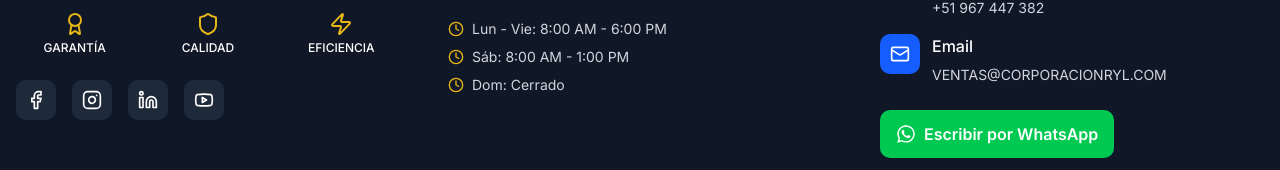
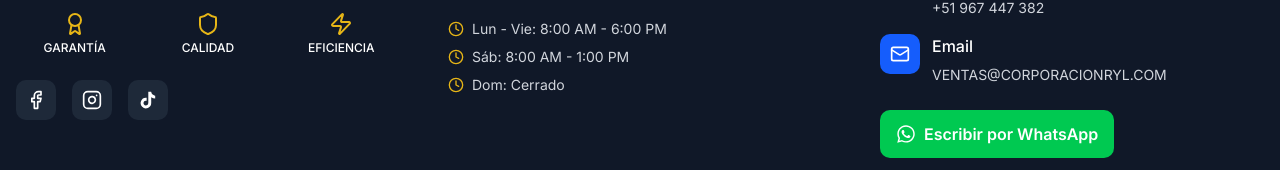
Before and after one commit to branding-emocion/Evil-Corp, a Next.js app: page /Contacto in a window 1280 px wide. Shown: the part 1905-2075 px from the top of the page. Built offline with nearby package versions, Linux system fonts and the light colour scheme.

Commit message:
Update social media links in Footer componentupdate
Removed LinkedIn and YouTube links from the footer and added TikTok link with an SVG icon.

```diff
--- a/app/Footer.js
+++ b/app/Footer.js
@@ -8,8 +8,6 @@ import {
   Clock,
   Facebook,
   Instagram,
-  Linkedin,
-  Youtube,
   ArrowRight,
   Award,
   Shield,
@@ -91,32 +89,32 @@ const Footer = () => {
             {/* Redes sociales */}
             <div className="flex space-x-4">
               <a
-                href="#"
+                href="https://www.facebook.com/corporacionrlservice"
                 className="w-10 h-10 bg-gray-800 hover:bg-[#e7b617] rounded-lg flex items-center justify-center transition-colors duration-300"
                 aria-label="Facebook"
               >
                 <Facebook className="w-5 h-5" />
               </a>
               <a
-                href="#"
+                href="https://www.instagram.com/corporacionrlservice/"
                 className="w-10 h-10 bg-gray-800 hover:bg-[#e7b617] rounded-lg flex items-center justify-center transition-colors duration-300"
                 aria-label="Instagram"
               >
                 <Instagram className="w-5 h-5" />
               </a>
               <a
-                href="#"
+                href="https://www.tiktok.com/@corporacionrlservice"
                 className="w-10 h-10 bg-gray-800 hover:bg-[#e7b617] rounded-lg flex items-center justify-center transition-colors duration-300"
-                aria-label="LinkedIn"
+                aria-label="TikTok"
               >
-                <Linkedin className="w-5 h-5" />
-              </a>
-              <a
-                href="#"
-                className="w-10 h-10 bg-gray-800 hover:bg-[#e7b617] rounded-lg flex items-center justify-center transition-colors duration-300"
-                aria-label="YouTube"
-              >
-                <Youtube className="w-5 h-5" />
+                <svg
+                  className="w-5 h-5"
+                  fill="currentColor"
+                  viewBox="0 0 24 24"
+                  xmlns="http://www.w3.org/2000/svg"
+                >
+                  <path d="M19.59 6.69a4.83 4.83 0 0 1-3.77-4.25V2h-3.45v13.67a2.89 2.89 0 0 1-5.2 1.74 2.89 2.89 0 0 1 2.31-4.64 2.93 2.93 0 0 1 .88.13V9.4a6.84 6.84 0 0 0-1-.05A6.33 6.33 0 0 0 5 20.1a6.34 6.34 0 0 0 10.86-4.43v-7a8.16 8.16 0 0 0 4.77 1.52v-3.4a4.85 4.85 0 0 1-1-.1z" />
+                </svg>
               </a>
             </div>
           </motion.div>
```
